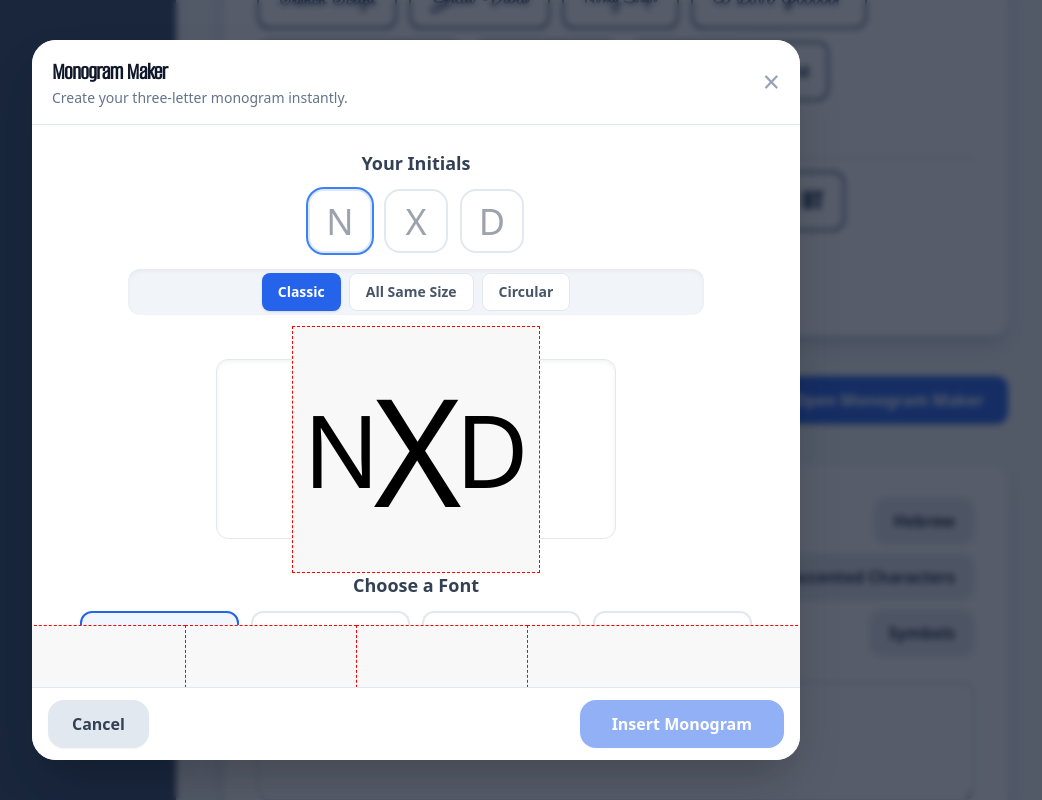
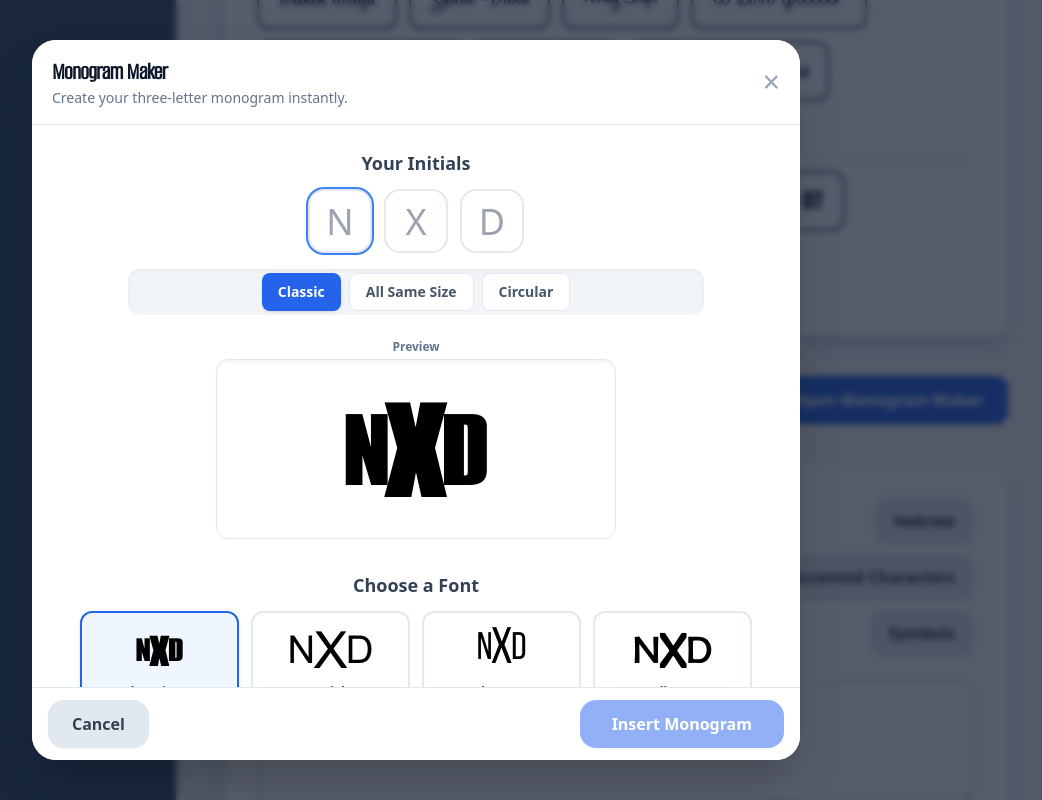
Before and after one commit to Arch-Tom/archfonthub, a React (Vite) app: page / in a window 1280 px wide. Both pictures are taken after a click on the button "Open Monogram Maker". Shown: the part 966-1766 px from the top of the page, without its empty margins (224-1266 px from the left). Built offline with nearby package versions, Linux system fonts and the light colour scheme; a web font is replaced by a local one.

Commit message:
Still trying to restore all monogram functionality

```diff
--- a/src/App.jsx
+++ b/src/App.jsx
@@ -544,12 +544,17 @@ const App = () => {
                                     <div className="mb-10 p-6 border border-blue-200 rounded-xl bg-blue-50 shadow flex justify-center items-center">
                                         <CircularMonogram
                                             text={monogramData.text}
-                                            fontSize={fontSize}
+                                            fontSize={monogramData.fontSize || fontSize}
                                             frameStyle={monogramData.frameStyle || 'none'}
-                                            color={monogramData.frameStyle !== 'none' ? 'white' : 'black'}
+                                            fontFamily={
+                                                monogramData.isCircular ? undefined : monogramData.font.styles[monogramData.style]
+                                            }
+                                            isCircular={monogramData.isCircular}
+                                            disableScaling={monogramData.disableScaling}
                                         />
                                     </div>
                                 )}
+
 
                                 {hebrewRegex.test(customText) && (
                                     <div className="p-4 mb-6 bg-amber-50 border-l-4 border-amber-400 rounded-r-lg">
--- a/src/CircularMonogram.jsx
+++ b/src/CircularMonogram.jsx
@@ -1,47 +1,140 @@
-import React, { useEffect } from 'react';
+import React from 'react';
 
 export default function CircularMonogram({
     text = ['A', 'B', 'C'],
     fontSize = 100,
     frameStyle = 'none',
-    color = 'black',
+    color,
+    fontFamily,
+    sideScale = 1.2,
+    middleScale = 1.6,
     isCircular = false,
+    disableScaling = false
 }) {
     const [first, middle, last] = text;
 
-    // Debug logs
-    useEffect(() => {
-        console.log('CircularMonogram props:', { text, fontSize, frameStyle, color, isCircular });
-    }, [text, fontSize, frameStyle, color, isCircular]);
+    // Auto color logic: white text if frame present, black otherwise
+    const textColor = frameStyle !== 'none' && isCircular ? (color || 'white') : (color || 'black');
 
-    const letters = isCircular ? (
-        <>
-            <span style={{ fontFamily: 'LeftCircleMonogram', fontSize: `${fontSize}px`, color }}>{first}</span>
-            <span style={{ fontFamily: 'MiddleCircleMonogram', fontSize: `${fontSize}px`, color }}>{middle}</span>
-            <span style={{ fontFamily: 'RightCircleMonogram', fontSize: `${fontSize}px`, color }}>{last}</span>
-        </>
-    ) : (
-        <>
-            <span style={{ fontSize: `${fontSize}px`, color }}>{first}</span>
-            <span style={{ fontSize: `${fontSize * 1.5}px`, margin: '0 -0.05em', color }}>{middle}</span>
-            <span style={{ fontSize: `${fontSize}px`, color }}>{last}</span>
-        </>
-    );
-
-    // Temporarily ignore frameStyle for debugging
+    const renderLetters = () => {
+        if (isCircular) {
             return (
                 <div
+                    className="flex items-center justify-center"
                     style={{
-                display: 'flex',
-                alignItems: 'center',
-                justifyContent: 'center',
-                gap: '0.1em',
-                background: '#f8f8f8', // debug background
-                padding: '10px',
-                border: '1px dashed red', // debug border
+                        lineHeight: 1,
+                        textAlign: 'center',
+                        gap: '0.05em'
                     }}
                 >
-            {letters}
+                    <span
+                        style={{
+                            fontFamily: 'LeftCircleMonogram',
+                            fontSize: `${fontSize}px`,
+                            color: textColor
+                        }}
+                    >
+                        {first}
+                    </span>
+                    <span
+                        style={{
+                            fontFamily: 'MiddleCircleMonogram',
+                            fontSize: `${fontSize}px`,
+                            color: textColor
+                        }}
+                    >
+                        {middle}
+                    </span>
+                    <span
+                        style={{
+                            fontFamily: 'RightCircleMonogram',
+                            fontSize: `${fontSize}px`,
+                            color: textColor
+                        }}
+                    >
+                        {last}
+                    </span>
                 </div>
             );
         }
+
+        return (
+            <div
+                className="flex items-center justify-center"
+                style={{
+                    lineHeight: 1,
+                    textAlign: 'center',
+                    gap: '0.05em'
+                }}
+            >
+                <span
+                    style={{
+                        fontFamily,
+                        fontSize: `${disableScaling ? fontSize : fontSize * sideScale}px`,
+                        color: textColor
+                    }}
+                >
+                    {first}
+                </span>
+                <span
+                    style={{
+                        fontFamily,
+                        fontSize: `${disableScaling ? fontSize : fontSize * middleScale}px`,
+                        margin: '0 -0.05em',
+                        color: textColor
+                    }}
+                >
+                    {middle}
+                </span>
+                <span
+                    style={{
+                        fontFamily,
+                        fontSize: `${disableScaling ? fontSize : fontSize * sideScale}px`,
+                        color: textColor
+                    }}
+                >
+                    {last}
+                </span>
+            </div>
+        );
+    };
+
+    // Render with optional frame for circular style
+    if (frameStyle !== 'none' && isCircular) {
+        return (
+            <div className="relative flex items-center justify-center w-full h-full">
+                <svg
+                    className="absolute inset-0 w-full h-full"
+                    viewBox="0 0 200 200"
+                    preserveAspectRatio="xMidYMid meet"
+                >
+                    {frameStyle === 'solid' && (
+                        <circle cx="100" cy="100" r="90" fill="black" stroke="white" strokeWidth="3" />
+                    )}
+                    {frameStyle === 'double' && (
+                        <>
+                            <circle cx="100" cy="100" r="90" fill="black" stroke="white" strokeWidth="3" />
+                            <circle cx="100" cy="100" r="80" fill="none" stroke="white" strokeWidth="2" />
+                        </>
+                    )}
+                    {frameStyle === 'dotted' && (
+                        <circle
+                            cx="100"
+                            cy="100"
+                            r="90"
+                            fill="black"
+                            stroke="white"
+                            strokeWidth="3"
+                            strokeDasharray="6 6"
+                        />
+                    )}
+                </svg>
+                <div className="relative flex items-center justify-center w-[70%] h-[70%]">
+                    {renderLetters()}
+                </div>
+            </div>
+        );
+    }
+
+    return renderLetters();
+}
--- a/src/MonogramMaker.jsx
+++ b/src/MonogramMaker.jsx
@@ -7,14 +7,14 @@ export default function MonogramMaker({ fontLibrary, onClose, onInsert }) {
             .flatMap(([category, fonts]) => fonts.map(font => ({ ...font, category })));
         return [
             ...fonts,
-            { name: 'Circular Monogram', category: 'Special', circular: true }
+            { name: 'Circular Monogram', category: 'Special', circular: true, frameStyle: 'none' }
         ];
     }, [fontLibrary]);
 
     const [monogramStyle, setMonogramStyle] = useState('classic'); // 'classic' | 'flat' | 'circular'
     const [selectedFont, setSelectedFont] = useState(monogramFonts[0]);
     const [activeStyle, setActiveStyle] = useState(
-        selectedFont.circular ? null : Object.keys(selectedFont.styles)[0]
+        selectedFont.circular ? null : Object.keys(selectedFont.styles || {})[0]
     );
     const [initials, setInitials] = useState(['', '', '']);
     const [fontSize] = useState(100);
@@ -26,7 +26,7 @@ export default function MonogramMaker({ fontLibrary, onClose, onInsert }) {
     }, []);
 
     useEffect(() => {
-        if (!selectedFont.circular) {
+        if (!selectedFont.circular && selectedFont.styles) {
             setActiveStyle(Object.keys(selectedFont.styles)[0]);
         }
     }, [selectedFont]);
@@ -80,8 +80,12 @@ export default function MonogramMaker({ fontLibrary, onClose, onInsert }) {
                     ]}
                     fontSize={monogramStyle === 'circular' ? fontSize * 1.2 : fontSize}
                     frameStyle={monogramStyle === 'circular' ? selectedFont.frameStyle || 'none' : 'none'}
-                    color={monogramStyle === 'circular' && selectedFont.frameStyle !== 'none' ? 'white' : 'black'}
-                    fontFamily={monogramStyle === 'circular' ? undefined : selectedFont.styles[activeStyle]}
+                    color={
+                        monogramStyle === 'circular'
+                            ? (selectedFont.frameStyle && selectedFont.frameStyle !== 'none' ? 'white' : 'black')
+                            : 'black'
+                    }
+                    fontFamily={monogramStyle === 'circular' ? undefined : selectedFont.styles?.[activeStyle]}
                     isCircular={monogramStyle === 'circular'}
                     disableScaling={monogramStyle === 'flat'}
                 />
@@ -168,10 +172,11 @@ export default function MonogramMaker({ fontLibrary, onClose, onInsert }) {
                                                 initials[1] || 'X',
                                                 initials[2] || 'D'
                                             ]}
-                                            fontSize={fontSize * 1.2}
-                                            frameStyle={monogramStyle === 'circular' ? selectedFont.frameStyle || 'none' : 'none'}
-                                            color={monogramStyle === 'circular' ? 'black' : 'black'}
-                                            isCircular={monogramStyle === 'circular'}
+                                            fontSize={32}
+                                            fontFamily={font.circular ? undefined : font.styles?.[Object.keys(font.styles)[0]]}
+                                            isCircular={font.circular}
+                                            disableScaling={monogramStyle === 'flat'}
+                                            color="black"
                                         />
                                         <span className="text-xs font-semibold text-slate-700 group-hover:text-blue-700 text-center">{font.name}</span>
                                         <span className="text-[11px] text-slate-400">{font.category}</span>
```
Lines whose indentation alone changed are shown as unchanged.
